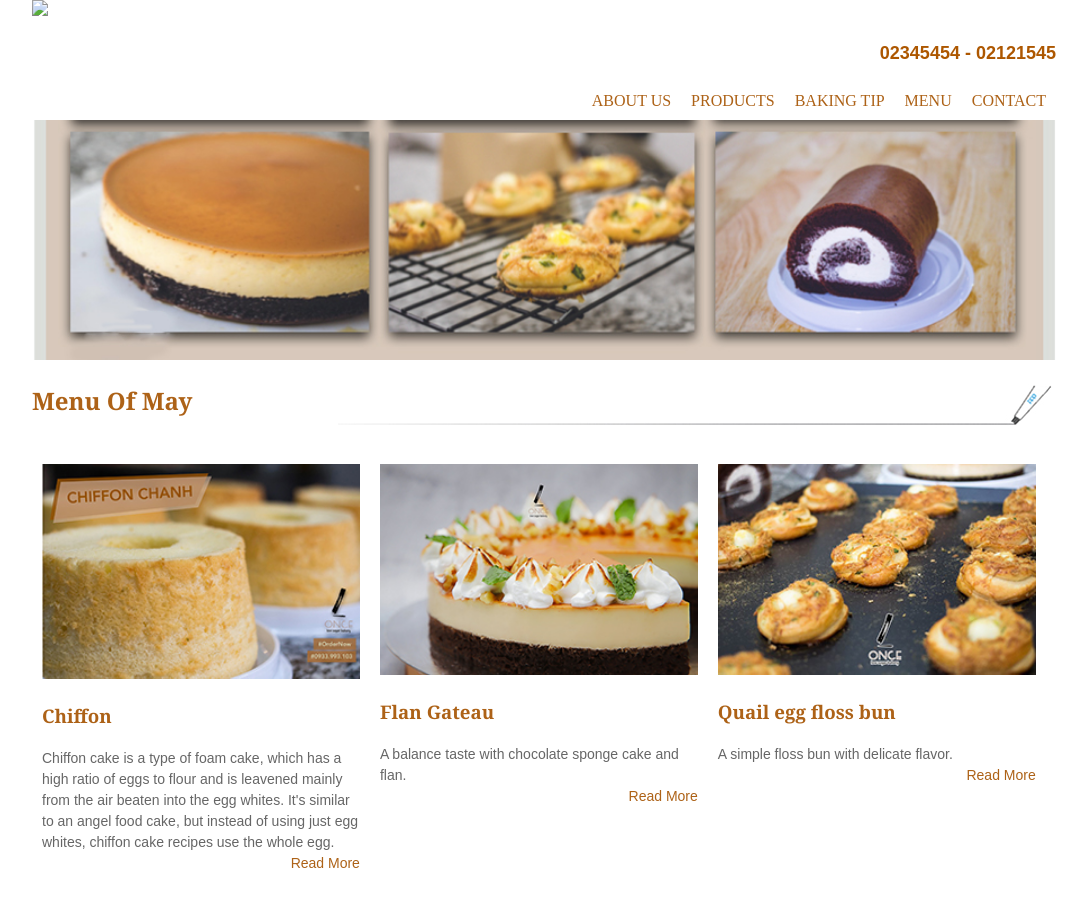
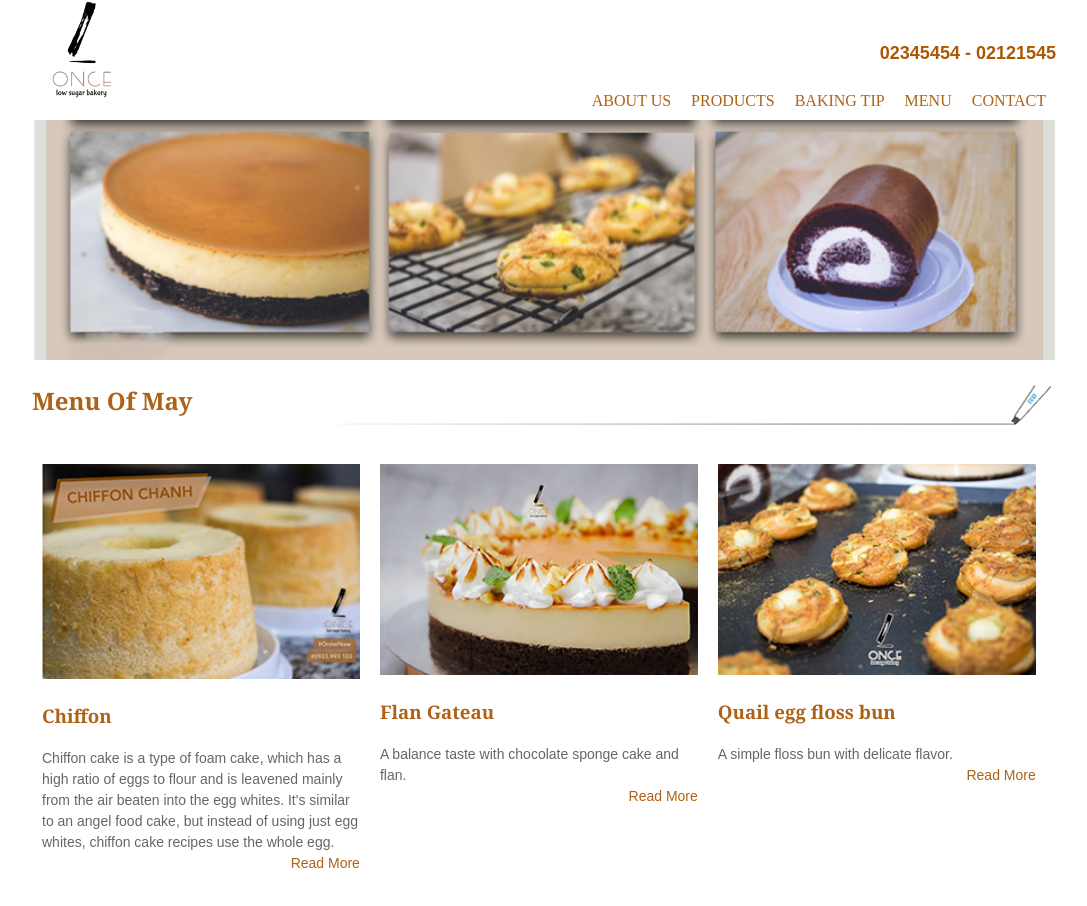
Before and after one commit to phucthuong88/haphucthuong, a plain HTML site: page menu.html in a window 1280 px wide. Shown: the top 906 px of the page, without its empty margins (96-1183 px from the left). Drawn offline with Linux system fonts and the light colour scheme; files that its build step writes are made by us from their sources; files whose address does not match are found by name.

Commit message:
Update menu.html

```diff
--- a/menu.html
+++ b/menu.html
@@ -12,7 +12,7 @@
     <header>
         <div class="container">
             <div class="logo">
-                <img src="DULIEU/images/01_logo_header.png">
+                <img src="01_logo_header.png">
             </div>
             <nav>
                 <p>02345454 - 02121545</p>
```
